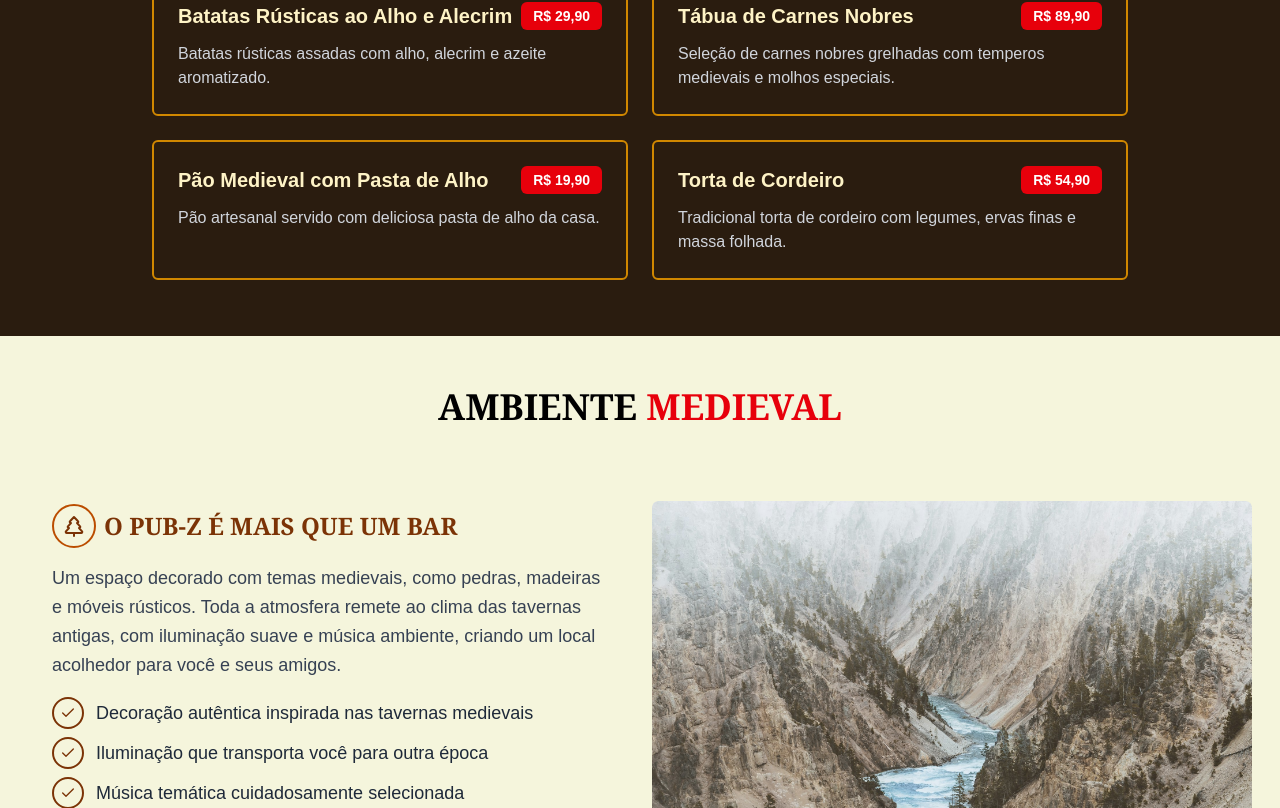
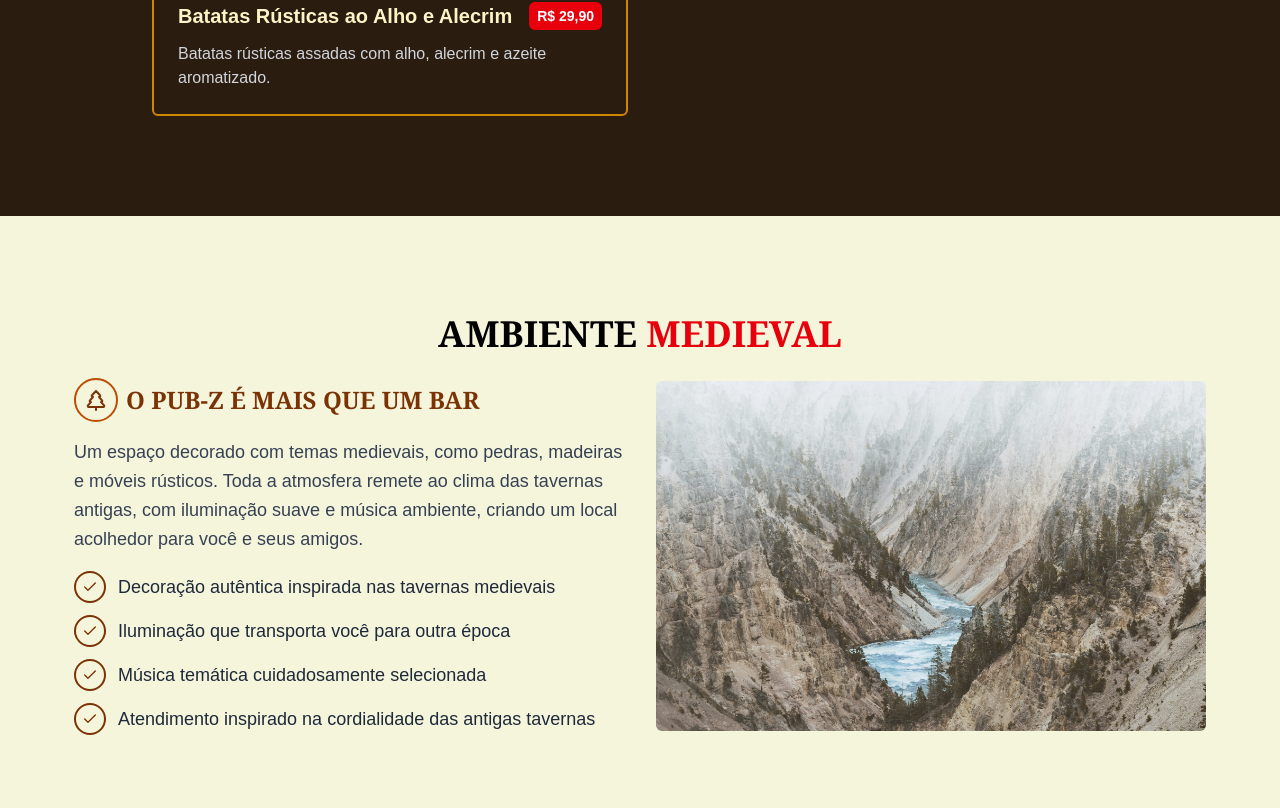
Before and after one commit to andre-0303/pubz, a Next.js app: page / in a window 1280 px wide. Shown: the part 1652-2460 px from the top of the page. Built offline with nearby package versions, Linux system fonts and the light colour scheme.

Commit message:
:sparkles: feat: Adiciona roteamento e melhorias

```diff
--- a/src/app/globals.css
+++ b/src/app/globals.css
@@ -3,3 +3,11 @@
 body {
   font-family: Arial, Helvetica, sans-serif;
 }
+
+html {
+  scroll-behavior: smooth;
+}
+
+[id] {
+  scroll-margin-top: 96px; /* ou qualquer altura do seu header */
+}
--- a/src/components/Ambiente.tsx
+++ b/src/components/Ambiente.tsx
@@ -3,16 +3,18 @@ import Image from "next/image";
 
 export default function Ambiente() {
     return (
-        <>
-            <div className="px-4 py-4 min-h-[600px] flex justify-center items-center flex-col bg-[#f5f5dc]">
+        <div
+            id="ambiente"
+            className="scroll-mt-24 px-4 py-8 min-h-[600px] flex justify-center items-center flex-col bg-[#f5f5dc]"
+        >
             <h1 className="text-3xl sm:text-4xl mb-6 font-serif font-semibold mt-4 uppercase text-center">
                 Ambiente <span className="text-red-600">Medieval</span>
             </h1>
 
-                <div className="flex flex-col md:flex-row justify-center gap-6 items-center w-full">
-
-                    <div className=" w-[90%] md:w-[600px] h-auto md:h-[450px] rounded-md p-6 flex flex-col md:justify-center gap-4">
-                        <div className="flex flex-row items-center gap-2">
+            <div className="flex flex-col md:flex-row md:flex-wrap justify-center items-center gap-8 w-full max-w-6xl">
+                {/* Texto */}
+                <div className="w-full md:max-w-[550px] px-4 md:px-0">
+                    <div className="flex flex-row items-center gap-2 mb-4">
                         <div className="p-2 border-2 border-amber-700 rounded-full">
                             <TreePine className="text-amber-900" />
                         </div>
@@ -22,19 +24,19 @@ export default function Ambiente() {
                         </span>
                     </div>
 
-                        <p className="text-sm md:text-lg text-gray-700 leading-relaxed">
+                    <p className="text-sm md:text-lg text-gray-700 leading-relaxed mb-4">
                         Um espaço decorado com temas medievais, como pedras, madeiras e
                         móveis rústicos. Toda a atmosfera remete ao clima das tavernas
                         antigas, com iluminação suave e música ambiente, criando um local
                         acolhedor para você e seus amigos.
                     </p>
 
-                        <ul className="list-none text-sm md:text-lg text-gray-800 space-y-2">
+                    <ul className="list-none text-sm md:text-lg text-gray-800 space-y-3">
                         {[
                             "Decoração autêntica inspirada nas tavernas medievais",
                             "Iluminação que transporta você para outra época",
                             "Música temática cuidadosamente selecionada",
-                                "Atendimento inspirado na cordialidade das antigas tavernas"
+                            "Atendimento inspirado na cordialidade das antigas tavernas",
                         ].map((text, index) => (
                             <li key={index} className="flex items-center gap-3">
                                 <div className="min-w-[32px] h-[32px] flex items-center justify-center p-1 border-2 border-amber-900 rounded-full">
@@ -46,7 +48,8 @@ export default function Ambiente() {
                     </ul>
                 </div>
 
-                     <div className="relative w-[90%] md:w-[600px] h-[300px] md:h-[350px] rounded-md overflow-hidden">
+                {/* Imagem */}
+                <div className="relative w-full md:max-w-[550px] h-[300px] md:h-[350px] px-4 md:px-0">
                     <Image
                         src="/img3.jpg"
                         alt="Ambiente Medieval"
@@ -54,10 +57,7 @@ export default function Ambiente() {
                         className="object-cover rounded-md"
                     />
                 </div>
-
-
             </div>
         </div>
-        </>
     );
 }
--- a/src/components/CardCardapio.tsx
+++ b/src/components/CardCardapio.tsx
@@ -1,3 +1,7 @@
+"use client"
+
+import { useState } from "react";
+
 const itensCardapio = [
   {
     nome: "Costelinha de Porco Defumada",
@@ -29,25 +33,50 @@ const itensCardapio = [
     preco: "R$ 54,90",
     descricao: "Tradicional torta de cordeiro com legumes, ervas finas e massa folhada.",
   },
+  {
+    nome: "Cerveja Artesanal Lager",
+    preco: "R$ 22,90",
+    descricao: "Lager refrescante com notas de malte e lúpulo, perfeita para acompanhar suas refeições.",
+  },
+  {
+    nome: "Cerveja Artesanal IPA",
+    preco: "R$ 24,90",
+    descricao: "IPA encorpada, com amargor pronunciado e aroma cítrico de lúpulos selecionados.",
+  },
 ];
 
 export default function CardCardapio() {
+  const [showAll, setShowAll] = useState(false);
+
+  const itensParaMostrar = showAll ? itensCardapio : itensCardapio.slice(0, 3);
+
   return (
-    <div className="max-w-5xl mx-auto p-6 grid grid-cols-1 sm:grid-cols-2 gap-6">
-      {itensCardapio.map(({ nome, preco, descricao }) => (
+    <div className="max-w-5xl mx-auto p-6 grid grid-cols-1 sm:grid-cols-2 gap-4 sm:gap-6">
+      {itensParaMostrar.map(({ nome, preco, descricao }) => (
         <div
           key={nome}
-          className="bg-transparent border-2 border-yellow-600 rounded-md p-6 hover:border-yellow-300 transition-colors cursor-pointer"
+          className="bg-transparent border-2 border-yellow-600 rounded-md p-4 sm:p-6 hover:border-yellow-300 transition-colors cursor-pointer"
         >
-          <div className="flex justify-between items-center mb-3">
-            <h2 className="text-xl font-semibold text-amber-100">{nome}</h2>
-            <div className="bg-red-600 text-white px-3 py-1 rounded-md font-bold text-sm">
+          <div className="flex justify-between items-center mb-2 sm:mb-3">
+            <h2 className="text-lg sm:text-xl font-semibold text-amber-100">{nome}</h2>
+            <div className="bg-red-600 text-white px-2 py-1 rounded-md font-bold text-xs sm:text-sm">
               {preco}
             </div>
           </div>
-          <p className="text-gray-300">{descricao}</p>
+          <p className="text-gray-300 text-sm sm:text-base">{descricao}</p>
         </div>
       ))}
+
+      {!showAll && (
+        <div className="sm:hidden flex justify-center mt-4">
+          <button
+            onClick={() => setShowAll(true)}
+            className="bg-yellow-500 hover:bg-yellow-600 text-black font-semibold py-2 px-6 rounded"
+          >
+            Ver Mais
+          </button>
+        </div>
+      )}
     </div>
   );
 }
--- a/src/components/Cardapio.tsx
+++ b/src/components/Cardapio.tsx
@@ -1,20 +1,22 @@
+import CardCardapio from "./CardCardapio";
 import { Drumstick } from "lucide-react";
-import CardCardapio from "./CardCardapio";
 
 export default function Cardapio() {
   return (
     <>
-      <div className="bg-[#2a1c0f] min-h-[600px] w-full max-w-full px-6 py-8 flex flex-col items-center">
+      <div
+        id="cardapio"
+        className="scroll-mt-24 bg-[#2a1c0f] min-h-[600px] w-full max-w-full px-6 py-8 flex flex-col items-center"
+      >
         <h1 className="text-3xl sm:text-4xl text-center mb-6 font-serif font-semibold uppercase">
           <span className="text-yellow-500">Cardápio</span>{" "}
           <span className="text-amber-100">Completo</span>
         </h1>
         <h1 className="sm:text-2xl mb-8 font-serif font-semibold uppercase flex items-center gap-2 text-amber-100">
           <div className="p-2 border-2 border-amber-100 rounded-full">
-          <Drumstick className="text-amber-100" size={24} />
+            <Drumstick className="text-amber-100" size={24} />
           </div>
-          <span>Cardápio</span>{" "}
-          <span className="text-yellow-500">Completo</span>
+          <span>Cardápio</span> <span className="text-yellow-500">Completo</span>
         </h1>
 
         <CardCardapio />
--- a/src/components/Especialidades.tsx
+++ b/src/components/Especialidades.tsx
@@ -3,7 +3,8 @@ import { Beer, Utensils } from "lucide-react";
 export default function Especialidades() {
     return (
         <>
-            <div className="px-4 py-4 min-h-[600px] flex justify-center items-center flex-col bg-[#f5f5dc]">
+            <div id="especialidades" className="scroll-mt-24 px-4 py-4 min-h-[600px] flex justify-center items-center flex-col bg-[#f5f5dc]">
+
                 <h1 className="text-3xl sm:text-4xl mb-6 font-serif font-semibold mt-4 uppercase text-center">
                     Nossas <span className="text-red-600">especialidades</span>
                 </h1>
--- a/src/components/Localizacao.tsx
+++ b/src/components/Localizacao.tsx
@@ -3,7 +3,8 @@ import Image from "next/image";
 
 export default function Localizacao() {
   return (
-    <div className="bg-[#2a1c0f] min-h-[600px] w-full max-w-full px-6 py-8 flex flex-col items-center">
+    <div id="localizacao" className="scroll-mt-24 bg-[#2a1c0f] min-h-[600px] w-full max-w-full px-6 py-8 flex flex-col items-center">
+
       <h1 className="text-3xl sm:text-4xl mb-10 font-serif font-semibold uppercase text-center">
         <span className="text-yellow-500">Localização e</span>{" "}
         <span className="text-amber-100">Contato</span>
@@ -12,12 +13,13 @@ export default function Localizacao() {
       <div className="flex flex-col md:flex-row items-center justify-center gap-10 w-full max-w-6xl">
        <div className="md:w-1/2">
             <Image
-                src="/img2.jpg"
-                alt="Localização do Pub"
-                width={500}
-                height={200}
-                className="rounded-lg shadow-lg w-full h-[350px] object-cover"
+              src="/img2.jpg"
+              alt="Localização do Pub"
+              width={500}
+              height={200}
+              className="rounded-lg shadow-lg w-[350px] h-[240px] md:w-full md:h-[350px] object-cover object-center"
             />
+
         </div>
 
 
--- a/src/components/footer/page.tsx
+++ b/src/components/footer/page.tsx
@@ -6,8 +6,10 @@ export default function Footer() {
     <footer className="bg-[#2a1c0f] text-yellow-100 px-8 py-4">
       <div className="max-w-6xl mx-auto grid grid-cols-1 md:grid-cols-3 gap-8">
         <div>
-          <h2 className="text-yellow-400 text-3xl font-serif font-bold mb-4">Pub-Z</h2>
-          <p className="text-sm leading-relaxed">
+        <a href="#" className="text-yellow-400 text-3xl mb-4 font-serif font-bold hover:text-yellow-300 transition-colors">
+          Pub-Z
+        </a>
+        <p className="text-sm leading-relaxed mt-6">
             Uma taberna medieval com cervejas artesanais e churrasquinho.
             <br /> Venha conhecer nossa atmosfera única!
           </p>
@@ -17,22 +19,22 @@ export default function Footer() {
           <h2 className="text-yellow-400 text-2xl font-serif font-bold mb-4">Navegação</h2>
           <ul className="space-y-2">
             <li>
-              <a href="#" className="hover:text-yellow-300 transition-colors font-serif">
+              <a href="#especialidades" className="hover:text-yellow-300 transition-colors font-serif">
                 Especialidades
               </a>
             </li>
             <li>
-              <a href="#" className="hover:text-yellow-300 transition-colors font-serif">
+              <a href="#cardapio" className="hover:text-yellow-300 transition-colors font-serif">
                 Cardápio
               </a>
             </li>
             <li>
-              <a href="#" className="hover:text-yellow-300 transition-colors font-serif">
+              <a href="#ambiente" className="hover:text-yellow-300 transition-colors font-serif">
                 Ambiente
               </a>
             </li>
             <li>
-              <a href="#" className="hover:text-yellow-300 transition-colors font-serif">
+              <a href="#localizacao" className="hover:text-yellow-300 transition-colors font-serif">
                 Localização
               </a>
             </li>
```
Also changed, not shown: src/components/FormContato.tsx (+20 -18 lines), src/components/header/page.tsx (+16 -10 lines). Lines whose indentation alone changed are shown as unchanged.
